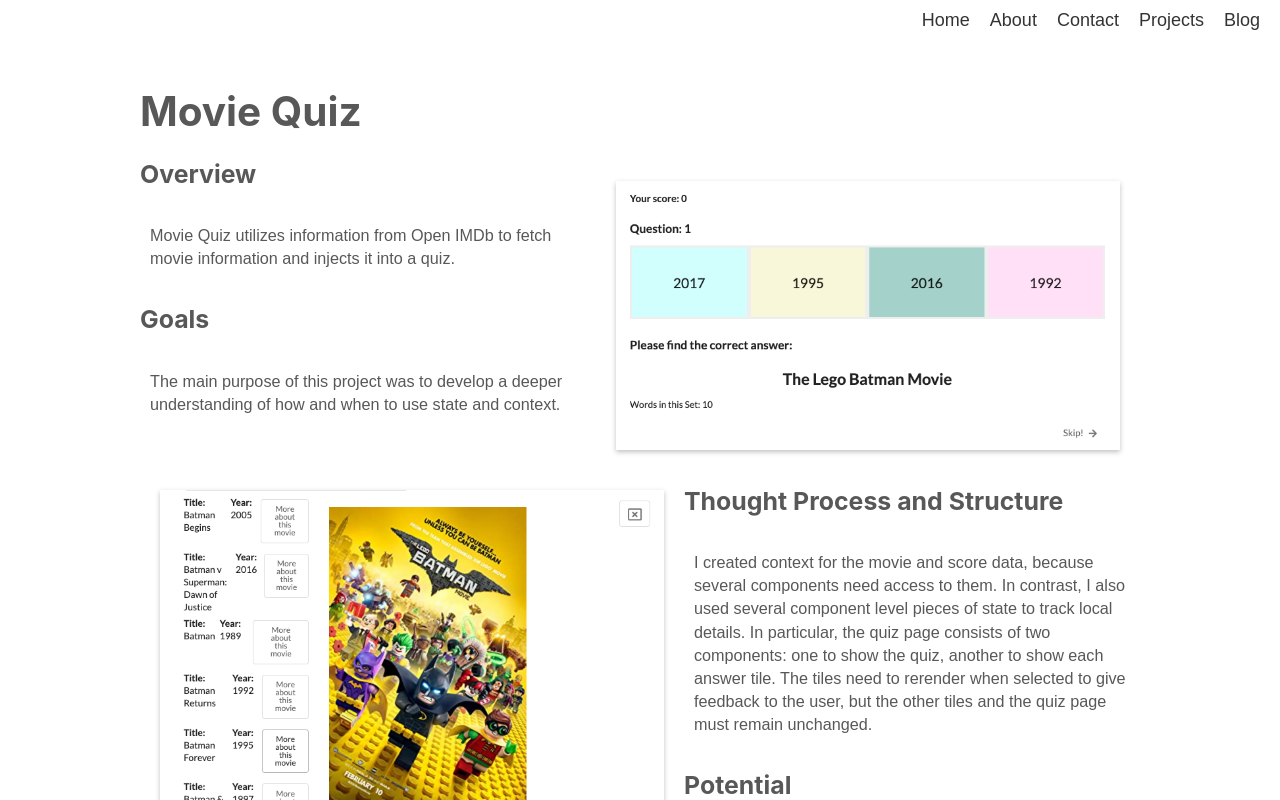
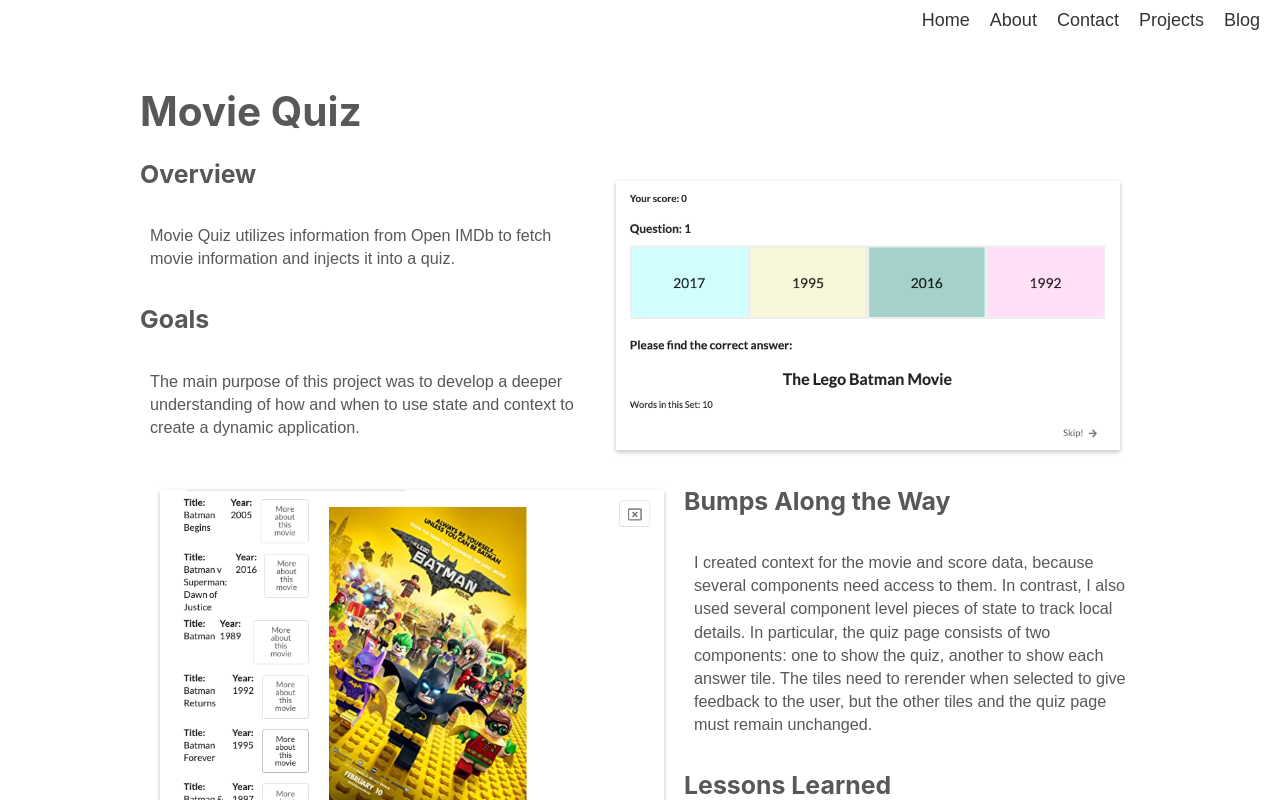
Before and after one commit to rebecca1231/portfolio2, a React (Create React App) app: page /projects/movie-quiz in a window 1280 px wide. Built offline with nearby package versions, Linux system fonts and the light colour scheme; no server answers.

Commit message:
edited movie quiz

```diff
--- a/src/Components/Projects/MovieQuiz.js
+++ b/src/Components/Projects/MovieQuiz.js
@@ -70,7 +70,8 @@ const Opine = () => {
           <h3>Goals</h3>
           <p>
             The main purpose of this project was to develop a deeper
-            understanding of how and when to use state and context.
+            understanding of how and when to use state and context to create a
+            dynamic application.
           </p>
         </div>
         <img src={movieQuiz} alt="quiz" />
@@ -78,7 +79,7 @@ const Opine = () => {
       <div className="flex">
         <img src={dataPoster} alt="quiz" />
         <div className="distance">
-          <h3>Thought Process and Structure</h3>
+          <h3>Bumps Along the Way</h3>
           <p>
             I created context for the movie and score data, because several
             components need access to them. In contrast, I also used several
@@ -88,14 +89,25 @@ const Opine = () => {
             rerender when selected to give feedback to the user, but the other
             tiles and the quiz page must remain unchanged.
           </p>
-          <h3>Potential</h3>
+          <h3>Lessons Learned</h3>
           <p>
-            I think it might be interesting to expand this project to track quiz
-            results over time. I could also add a leaderboard and social media
-            links, so users could share and compare their quiz results.
+            I initially created this application with only a frontend. However,
+            everytime I made an api call to fetch movie data, my api key was put
+            right into the url. I knew to put my api key in a .env file, but I
+            wasn’t sure how to handle the data fetching. I tweeted about it, and
+            the dev community led me in the right direction. I created a simple
+            backend to handle the data requests. This experience helped me
+            better understand security.
           </p>
         </div>
       </div>
+      <h3>Possibilities</h3>
+      <p>
+        I think it might be interesting to expand this project to track quiz
+        results over time. I could also add a leaderboard and social media
+        links, so users could share and compare their quiz results.
+      </p>
+
       <h3>At a glance</h3>
       <div className="flex">
         <div>
@@ -103,6 +115,8 @@ const Opine = () => {
           <ul>
             <li>React</li>
             <li>D3</li>
+            <li>Node</li>
+            <li>Express</li>
           </ul>
         </div>
         <div>
```
